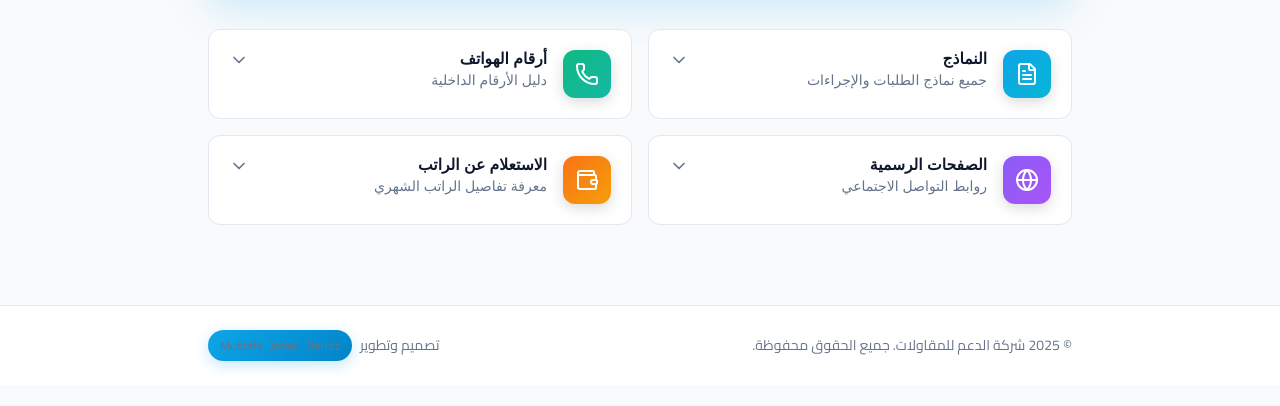
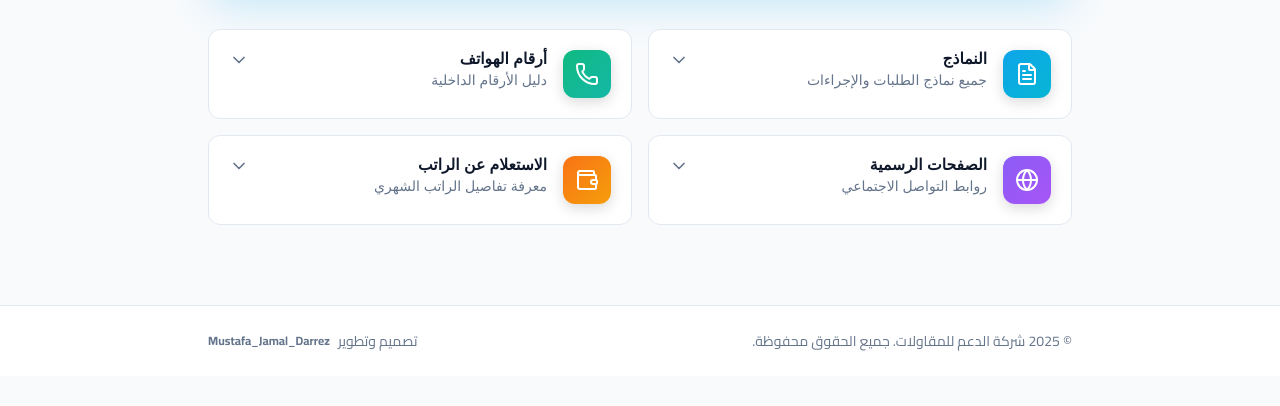
Before and after one commit to mustsfadz/bot-staff, a plain HTML site: page index.html in a window 1280 px wide. Shown: the part 298-704 px from the top of the page. Drawn offline with nearby package versions, Linux system fonts and the light colour scheme.

Commit message:
Update index.html

```diff
--- a/index.html
+++ b/index.html
@@ -671,17 +671,15 @@
     .footer-credit span {
       color: var(--muted-foreground);
     }
-
-    .footer-name {
-      padding: 0.375rem 0.75rem;
-      border-radius: 9999px;
-      background: linear-gradient(135deg, var(--primary), #0284c7);
-      color: white;
-      font-weight: 600;
-      font-size: 0.75rem;
-      box-shadow: 0 4px 14px rgba(14, 165, 233, 0.25);
-    }
-
+.footer-name {
+  color: var(--muted-foreground);
+  font-weight: bold; /* أو font-weight: 700; */
+  font-size: 0.75rem;
+  padding: 0;
+  background: none;
+  box-shadow: none;
+  border-radius: 0;
+}
     .footer-heart {
       width: 1rem;
       height: 1rem;
```
